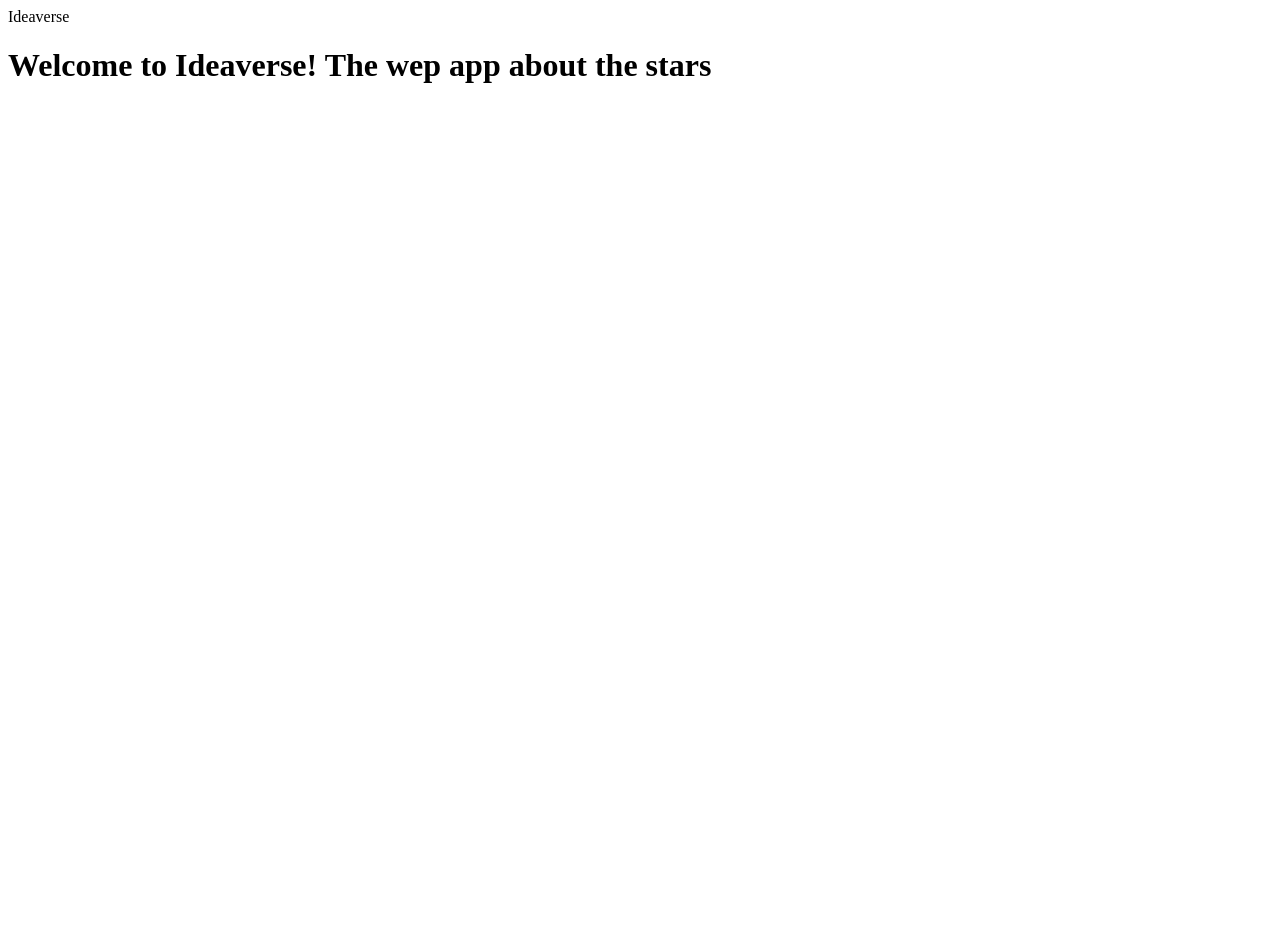
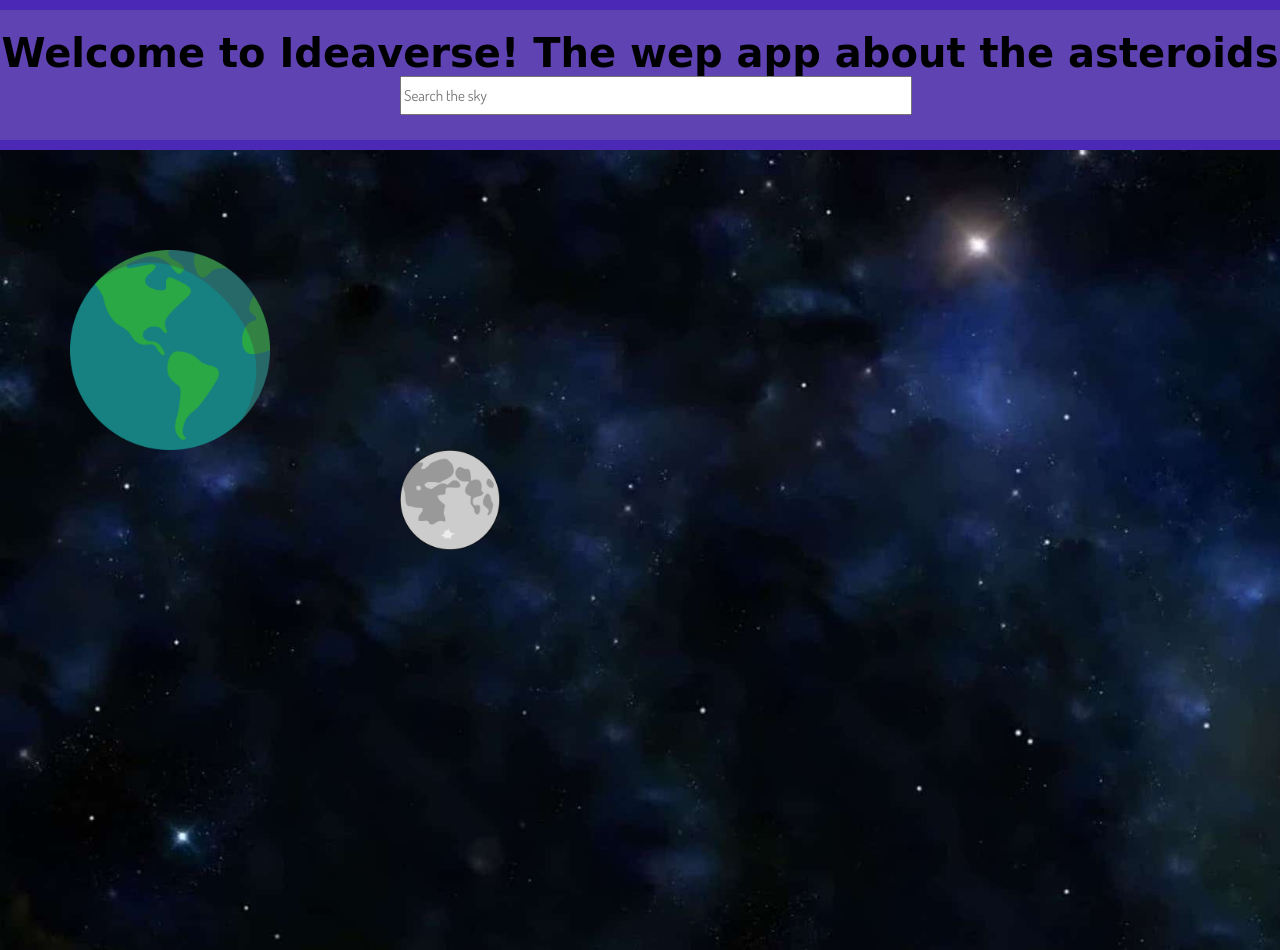
Before and after one commit to JamesRexMiller4/vanilla_js, a plain HTML site: page index.html in a window 1280 px wide. Before the commit the page ends 800 px from the top, so only its background shows below. Drawn offline with nearby package versions, Linux system fonts and the light colour scheme; a web font is replaced by a local one.

Commit message:
Add images and display on page, get fetch request working

```diff
--- a/index.html
+++ b/index.html
@@ -3,19 +3,27 @@
   <meta charset="UTF-8">
   <meta name="viewport" content="width=device-width, initial-scale=1.0">
   <meta http-equiv="X-UA-Compatible" content="ie=edge">
-  <link rel='stylesheet' type='text/css'  href='./main.css'
-  <title>Ideaverse</title>
+  <link rel='stylesheet' type='text/css'  href='./main.css'>
+  <link href="https://fonts.googleapis.com/css?family=Dosis:400,700|Lakki+Reddy&display=swap" rel="stylesheet">
+  <link rel='icon' href="images/favicon-32x32.png" type='image/x-icon'>
+  <title>IDEAverse</title>
 </head>
 <body>
   <header>
-    <h1>Welcome to Ideaverse! The wep app about the stars </h1>
+    <h1 class='welcome-h1'>Welcome to Ideaverse! The wep app about the asteroids</h1>
+    <div id='search-bar-div'>
+      <input class='search-bar-input' type="text" placeholder="Search the sky">
+    </div>
   </header>
-  <main>
-    <section>
-
+  <main class='main-background'>
+    <div class='orbit-container'>
+      <div class='earth-image-div'></div>
+      <div class='moon-image-div'></div>
+    </div>
+    <section id='stars-container-section'>
     </section>
   </main>
-  <script src="jquery-3.4.1.min.js"></script>
+  <script src="https://ajax.googleapis.com/ajax/libs/jquery/3.4.1/jquery.min.js"></script>
   <script type='text/javascript' src="index.js"></script>
 </body>
 </html>
--- a/main.css
+++ b/main.css
@@ -0,0 +1,82 @@
+*,
+*:before,
+*:after {
+  margin: 0;
+  box-sizing: border-box;
+}
+
+header {
+  width: 100vw;
+  height: 150px;
+  background-color: rgb(95, 67, 179);
+  border-bottom: 10px solid;
+  border-top: 10px solid;
+  border-color: rgb(57, 14, 184, .5);
+}
+
+.welcome-h1 {
+  padding-top: 20px;
+  font-family: 'Lakki Reddy', cursive;
+  font-size: 40px;
+  text-align: center;
+}
+
+.search-bar-input {
+  width: 40%;
+  height: 30%;
+  margin-left: 400px;
+  font-family: 'Dosis', sans-serif;
+  font-size: 15px;
+}
+
+main {
+  width: 100vw;
+  height: 100vh;
+}
+
+.main-background {
+  background-image: url('./images/Space-Background.jpg');
+  background-size: cover;
+  background-position: auto 400px;
+}
+
+.orbit-container {
+  width: 400px;
+  height: fit-content;
+}
+
+.earth-image-div {
+  width: 200px;
+  height: 200px;
+  position: absolute;
+  margin-left: 70px;
+  margin-top: 100px;
+  padding-top: 200px;
+  background-image: url('./images/earth-image.png');
+  background-size: 200px 200px;
+  background-repeat: no-repeat;
+}
+
+.moon-image-div {
+  width: 200px;
+  height: 200px;
+  position: absolute;
+  margin-left: 400px;
+  margin-top: 300px;
+  padding-top: 200px;
+  background-image: url('./images/moon-image.png');
+  background-size: 100px 100px;
+  background-repeat: no-repeat;
+  /* -webkit-animation: spin-right 15s linear infinite;
+  animation: spin-right 15s linear infinite; */
+}
+
+
+/* @-webkit-keyframes spin-right {
+  100% {
+    -webkit-transform: rotate(360deg);
+    -moz-transform: rotate(360deg);
+    -ms-transform: rotate(360deg);
+    -o-transform: rotate(360deg);
+    transform: rotate(360deg);
+  } */
```
Also changed, not shown: index.js (+7 -0 lines), images/Space-Background.jpg (added), images/asteroid-clipart-svg-4.jpg (added), images/asteroid-svh.png (added), images/earth-image.png (added), images/favicon-32x32.png (added), images/moon-image.png (added).
